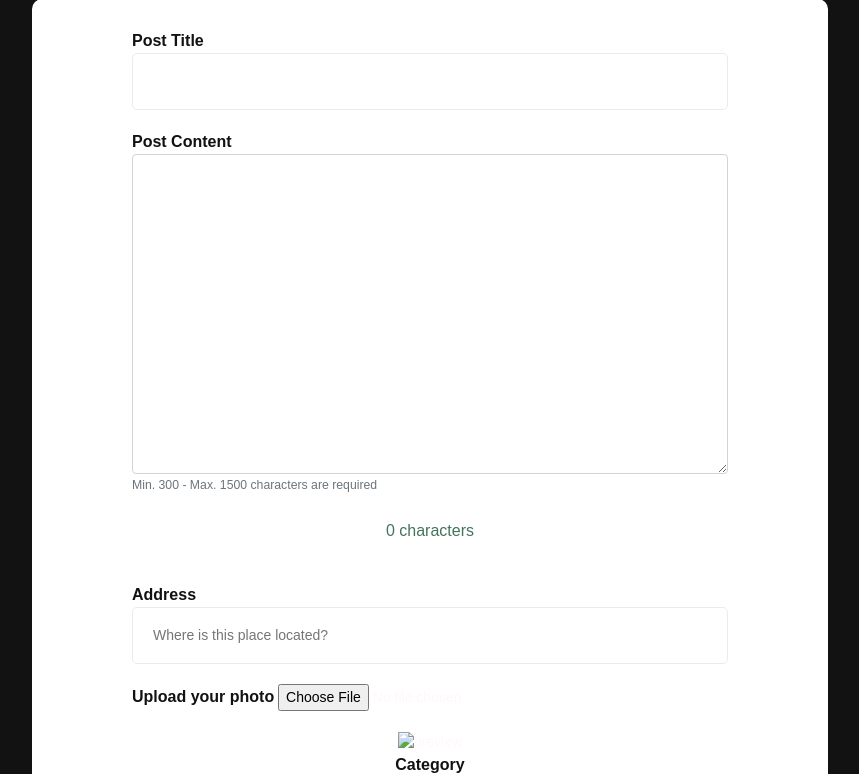
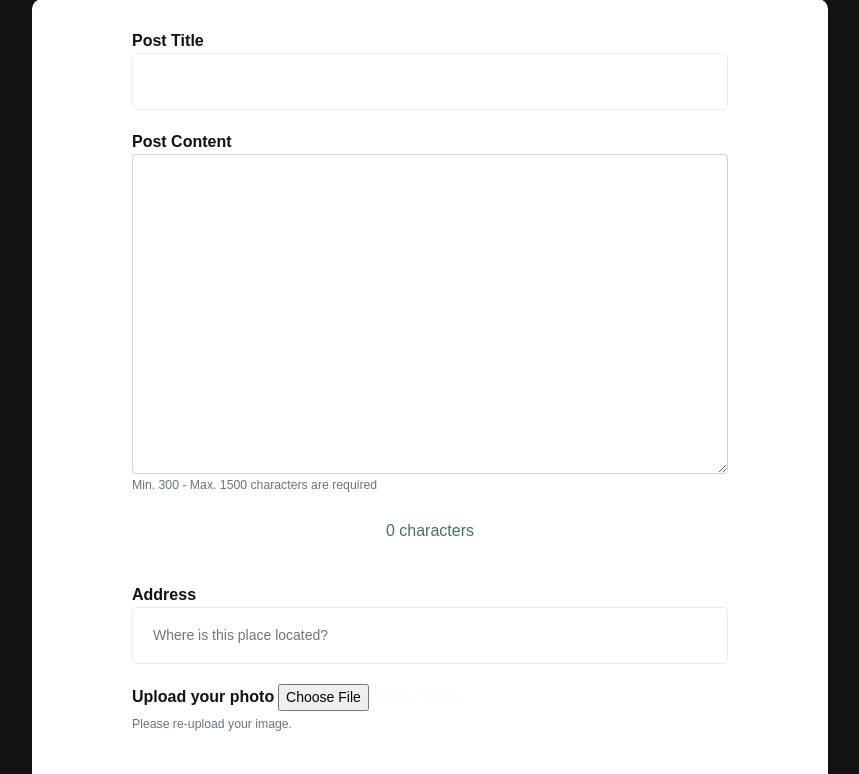
Before and after one commit to yigitaksoy/Wonderdam, a Flask app: template templates/edit_post.html in a window 1280 px wide. Shown: the part 168-942 px from the top of the page, without its empty margins (210-1069 px from the left). Run offline with Flask 2, Linux system fonts and the light colour scheme; the template is opened without the code that fills it, so the values that code supplies are empty; some libraries are stand-ins or nearby versions; some web fonts are replaced.

Commit message:
Add info text for file upload on edit post form

```diff
--- a/templates/edit_post.html
+++ b/templates/edit_post.html
@@ -27,6 +27,7 @@
             <div class="form-group">
                <label for="post_image" class="file-label">Upload your photo</label>
                <input type="file" class="input" accept="image/png, image/jpeg, image/jpg" name="post_image" id="post_image" required>
+               <small id="min-count" class="form-text text-muted" style="display: flex;">Please re-upload your image.<p></small>
            </div>
            <div class="text-center">
                <img alt="preview" id="preview" class=" img-rounded img-fluid" width="640" height="450">
```
